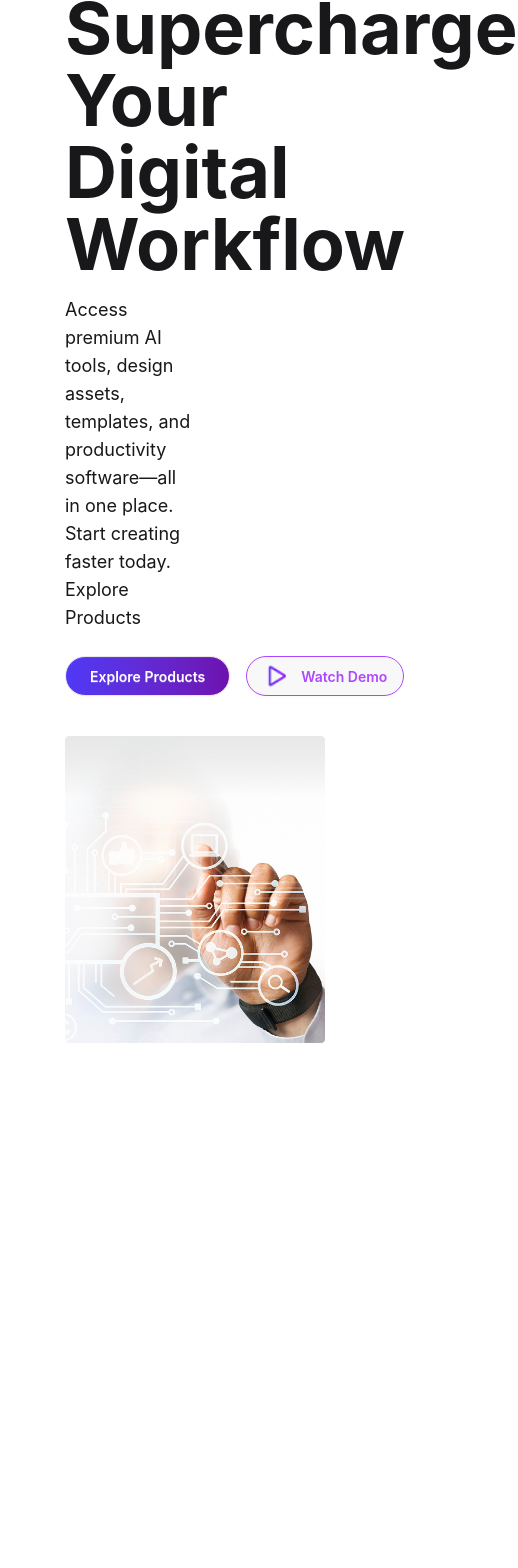
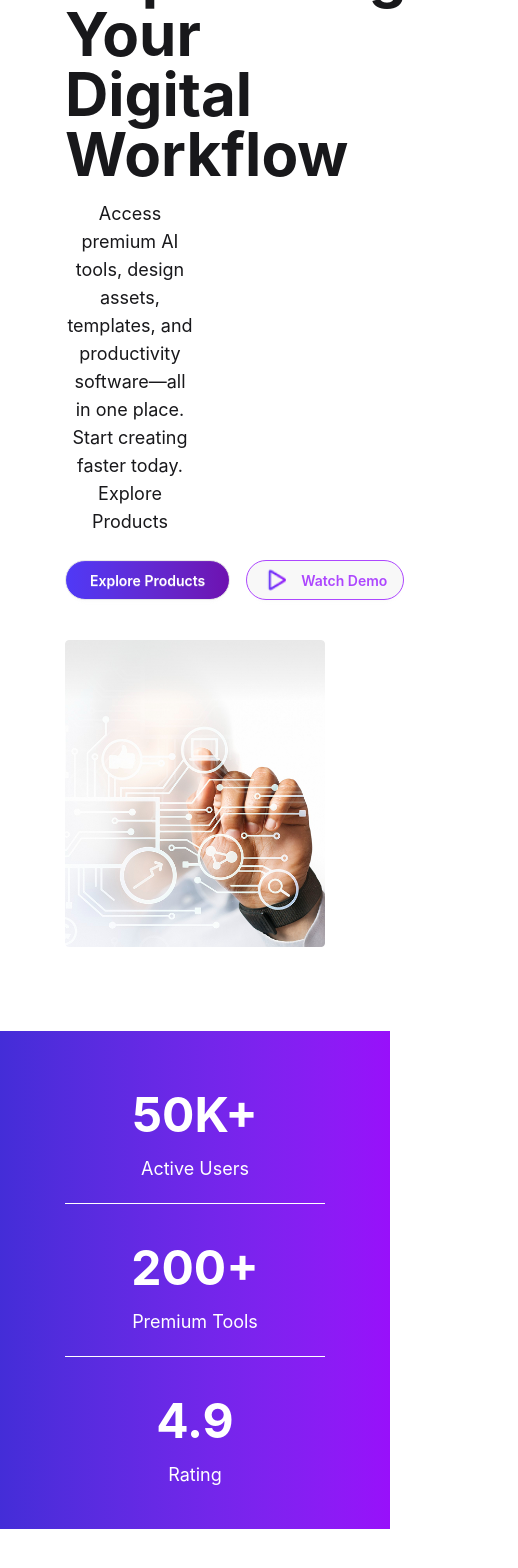
Before and after one commit to fardinSanjida/my-digitool, a React (Vite) app: page / in a window 390 px wide. Shown: the part 308-1876 px from the top of the page, 518 px wide, since content can reach past the window. Before the commit the page ends 1435 px from the top, so only its background shows below. Built offline with nearby package versions, Linux system fonts and the light colour scheme.

Commit message:
user information added

```diff
--- a/src/App.jsx
+++ b/src/App.jsx
@@ -1,6 +1,7 @@
 import './App.css'
 import Banner from './components/Banner/Banner';
 import Navber from './components/navber/Navber';
+import User from './components/Users/User';
 
 function App() {
 
@@ -9,6 +10,7 @@ function App() {
     <>
     <Navber></Navber>
     <Banner></Banner>
+    <User></User>
 
 
     </>
--- a/src/components/Banner/Banner.jsx
+++ b/src/components/Banner/Banner.jsx
@@ -7,9 +7,9 @@ const Banner = () => {
     return (
         <div className=' w-8/12 md:flex justify-between mx-auto my-21 '>
             <div className='w-[50%] my-auto'>
-                <button className='text-purple-600 bg-purple-200 px-4 py-2 rounded-full flex'> <img src={Group5Png} alt="New: AI-Powered Tools Available" className='w-6 h-6 mr-2' /> New: AI-Powered Tools Available</button>
-                    <h1 className='text-7xl text-center font-bold md:text-left mt-8'>Supercharge Your <br></br>Digital Workflow</h1>
-                    <p className='text-left mt-4 text-lg'>Access premium AI tools, design assets, templates, and productivity software—all in one place. Start creating faster today.
+                <button className='text-purple-600 bg-purple-200 px-4 py-2 rounded-full flex w-[300px] '> <img src={Group5Png} alt="New: AI-Powered Tools Available" className='w-6 h-6 mr-2' /> New: AI-Powered Tools Available</button>
+                    <h1 className='text-center text-6xl md:text-7xl font-bold md:text-left mt-8'>Supercharge Your <br></br>Digital Workflow</h1>
+                    <p className='text-center md:text-left mt-4 text-lg'>Access premium AI tools, design assets, templates, and productivity software—all in one place. Start creating faster today.
 Explore Products</p>
                     <div className='flex mt-6 '>
                         <button className='btn text-white bg-gradient-to-r from-indigo-600 to-purple-800 hover:from-purple-700 hover:via-indigo-700 hover:to-purple-900 px-6 py-4 rounded-full'>Explore Products</button>
@@ -17,7 +17,7 @@ Explore Products</p>
                     </div>
             </div>
             <div>
-                <img className=' mt-10' src={BannerPng } alt="Banner" />
+                <img className='w-full mt-10' src={BannerPng } alt="Banner" />
 
             </div>
         </div>
--- /dev/null
+++ b/src/components/Users/User.jsx
@@ -0,0 +1,28 @@
+import React from 'react';
+
+const User = () => {
+    return (
+        <div className='mb-10 pt-15 pb-10 bg-gradient-to-r from-indigo-700 to-purple-600'>
+            <div className=' w-8/12 md:flex justify-between mx-auto  '>
+                  <div className=' text-white'>
+                 <h1 className='text-5xl font-bold text-center'>50K+</h1>
+                <p className=' pb-5 text-center mt-4 text-lg'>Active Users</p>
+               </div>
+                <hr className='py-5 border-white md:border-l-2  md:h-30'></hr>
+               <div className=' text-white'>
+                 <h1 className='text-5xl font-bold text-center'>200+</h1>
+                <p className=' pb-5 text-center mt-4 text-lg'>Premium Tools</p>
+               </div>
+                <hr className=' py-5 border-white md:border-l-2  md:h-30'></hr>
+               <div className=' text-white'>
+                 <h1 className='text-5xl font-bold text-center'>4.9</h1>
+                <p className='text-center mt-4 text-lg'>Rating</p>
+               </div>
+            </div>
+        </div>
+
+
+    );
+};
+
+export default User;
```
